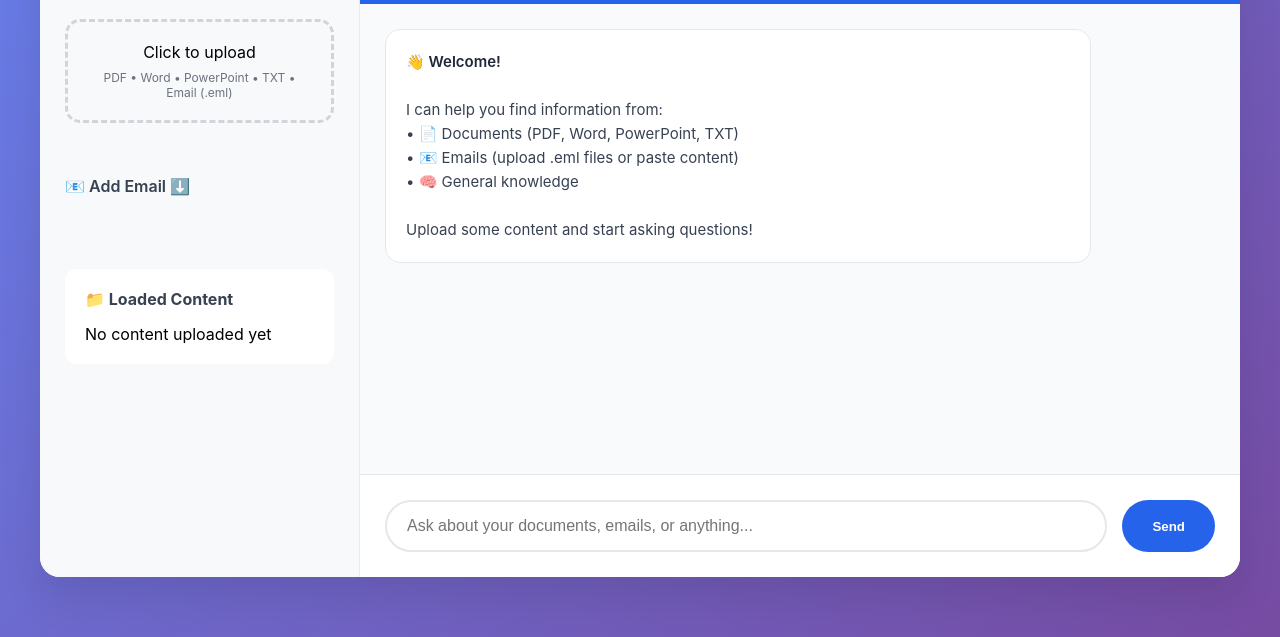
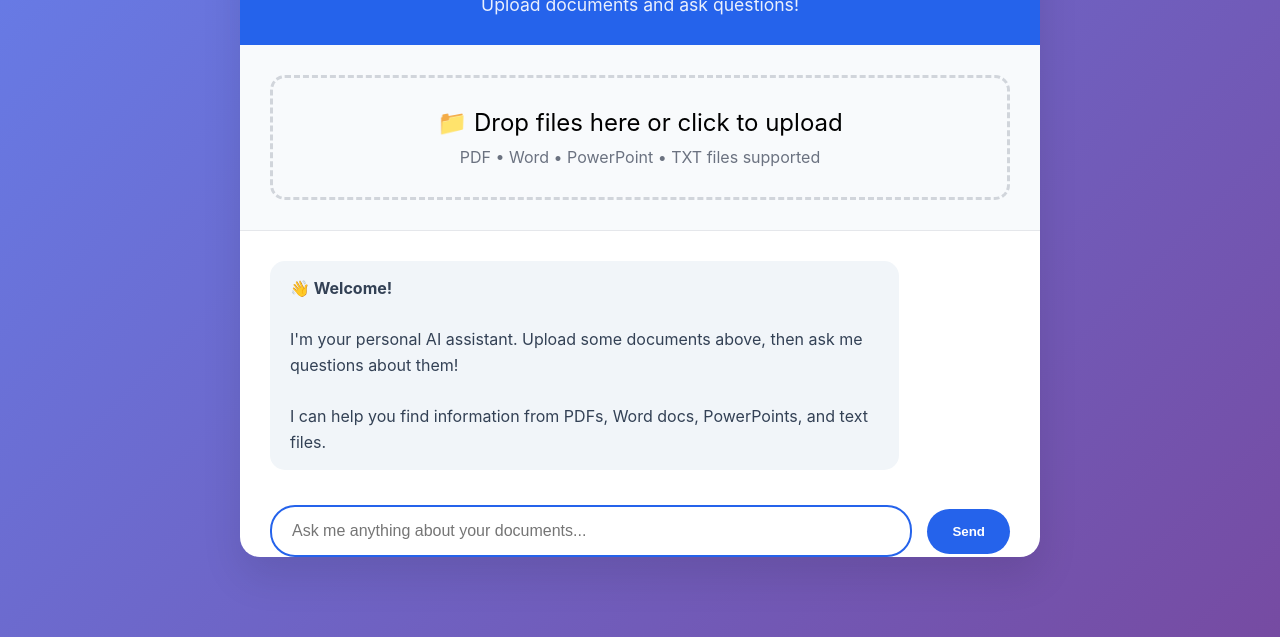
Before and after one commit to adamthackeray/tacit-knowledge-bot, a plain HTML site: page static/index.html in a window 1280 px wide. Shown: the part 163-800 px from the top of the page. Drawn offline with Linux system fonts and the light colour scheme; no server answers.

Commit message:
Add beautiful web interface

```diff
--- a/static/index.html
+++ b/static/index.html
@@ -3,67 +3,100 @@
 <head>
     <meta charset="UTF-8">
     <meta name="viewport" content="width=device-width, initial-scale=1.0">
-    <title>Knowledge Bot</title>
+    <title>Tacit Knowledge Bot</title>
     <style>
         * { margin: 0; padding: 0; box-sizing: border-box; }
 
         body {
             font-family: -apple-system, BlinkMacSystemFont, 'Segoe UI', Roboto, sans-serif;
             background: linear-gradient(135deg, #667eea 0%, #764ba2 100%);
-            height: 100vh;
+            min-height: 100vh;
             display: flex;
+            align-items: center;
             justify-content: center;
-            align-items: center;
+            padding: 20px;
         }
 
         .container {
             background: white;
             border-radius: 20px;
             box-shadow: 0 20px 40px rgba(0,0,0,0.1);
-            width: 95%;
-            max-width: 1200px;
-            height: 85vh;
+            width: 100%;
+            max-width: 800px;
+            height: 80vh;
             display: flex;
+            flex-direction: column;
             overflow: hidden;
         }
 
-        .sidebar {
-            width: 320px;
-            background: #f8f9fa;
-            border-right: 1px solid #e9ecef;
-            padding: 25px;
-            display: flex;
-            flex-direction: column;
-            overflow-y: auto;
+        .header {
+            background: #2563eb;
+            color: white;
+            padding: 30px;
+            text-align: center;
         }
 
-        .main-chat {
+        .header h1 {
+            font-size: 2em;
+            margin-bottom: 10px;
+        }
+
+        .header p {
+            opacity: 0.9;
+            font-size: 1.1em;
+        }
+
+        .main-content {
             flex: 1;
             display: flex;
             flex-direction: column;
         }
 
-        .header {
-            background: #2563eb;
-            color: white;
-            padding: 25px;
-            text-align: center;
-        }
-
-        .chat-messages {
-            flex: 1;
-            padding: 25px;
-            overflow-y: auto;
+        .upload-section {
+            padding: 30px;
+            border-bottom: 1px solid #e5e7eb;
             background: #f8fafc;
         }
 
+        .upload-area {
+            border: 3px dashed #d1d5db;
+            border-radius: 15px;
+            padding: 30px;
+            text-align: center;
+            cursor: pointer;
+            transition: all 0.3s;
+        }
+
+        .upload-area:hover {
+            border-color: #2563eb;
+            background: #f0f9ff;
+        }
+
+        .upload-area.dragover {
+            border-color: #2563eb;
+            background: #eff6ff;
+        }
+
+        .chat-section {
+            flex: 1;
+            display: flex;
+            flex-direction: column;
+            padding: 30px;
+        }
+
+        .messages {
+            flex: 1;
+            overflow-y: auto;
+            margin-bottom: 20px;
+            max-height: 300px;
+        }
+
         .message {
-            margin-bottom: 20px;
-            padding: 20px;
+            margin-bottom: 15px;
+            padding: 15px 20px;
             border-radius: 15px;
             max-width: 85%;
             line-height: 1.6;
-            font-size: 15px;
         }
 
         .user-message {
@@ -73,49 +106,22 @@
         }
 
         .bot-message {
-            background: white;
-            border: 1px solid #e5e7eb;
+            background: #f1f5f9;
+            color: #334155;
             margin-right: auto;
-            color: #374151;
         }
 
-        .bot-message p {
-            margin-bottom: 12px;
-            line-height: 1.7;
-        }
-
-        .bot-message p:last-child {
-            margin-bottom: 0;
-        }
-
-        .bot-message ul, .bot-message ol {
-            margin: 12px 0;
-            padding-left: 20px;
-        }
-
-        .bot-message li {
-            margin-bottom: 6px;
-            line-height: 1.6;
-        }
-
-        .bot-message strong {
-            color: #1f2937;
-            font-weight: 600;
-        }
-
-        .input-area {
-            padding: 25px;
-            background: white;
-            border-top: 1px solid #e5e7eb;
+        .input-container {
             display: flex;
             gap: 15px;
+            align-items: center;
         }
 
         .chat-input {
             flex: 1;
             padding: 15px 20px;
             border: 2px solid #e5e7eb;
-            border-radius: 30px;
+            border-radius: 25px;
             outline: none;
             font-size: 16px;
             transition: border-color 0.3s;
@@ -129,8 +135,8 @@
             background: #2563eb;
             color: white;
             border: none;
-            padding: 15px 30px;
-            border-radius: 30px;
+            padding: 15px 25px;
+            border-radius: 25px;
             cursor: pointer;
             font-weight: 600;
             transition: background 0.3s;
@@ -140,99 +146,9 @@
             background: #1d4ed8;
         }
 
-        .upload-section {
-            margin-bottom: 30px;
-        }
-
-        .section-title {
-            margin-bottom: 15px;
-            color: #374151;
-            font-size: 16px;
-            font-weight: 600;
-        }
-
-        .upload-area {
-            border: 3px dashed #d1d5db;
-            border-radius: 15px;
-            padding: 20px;
-            text-align: center;
-            margin-bottom: 15px;
-            cursor: pointer;
-            transition: all 0.3s;
-        }
-
-        .upload-area:hover {
-            border-color: #2563eb;
-            background: #f0f9ff;
-        }
-
-        .email-form {
-            background: #f8f9fa;
-            border: 2px solid #e9ecef;
-            border-radius: 12px;
-            padding: 20px;
-            margin-bottom: 20px;
-        }
-
-        .email-input {
-            width: 100%;
-            padding: 10px;
-            margin-bottom: 10px;
-            border: 1px solid #d1d5db;
-            border-radius: 6px;
-            font-size: 14px;
-        }
-
-        .email-textarea {
-            width: 100%;
-            padding: 10px;
-            margin-bottom: 15px;
-            border: 1px solid #d1d5db;
-            border-radius: 6px;
-            font-size: 14px;
-            min-height: 100px;
-            resize: vertical;
-        }
-
-        .email-btn {
-            background: #059669;
-            color: white;
-            border: none;
-            padding: 10px 20px;
-            border-radius: 6px;
-            cursor: pointer;
-            font-weight: 600;
-            width: 100%;
-        }
-
-        .email-btn:hover {
-            background: #047857;
-        }
-
-        .file-list {
-            background: white;
-            border-radius: 12px;
-            padding: 20px;
-            margin-top: 20px;
-            max-height: 250px;
-            overflow-y: auto;
-        }
-
-        .file-item {
-            padding: 10px 0;
-            border-bottom: 1px solid #f3f4f6;
-            font-size: 13px;
-            display: flex;
-            align-items: center;
-            gap: 8px;
-        }
-
-        .file-item:last-child {
-            border-bottom: none;
-        }
-
-        #fileInput {
-            display: none;
+        .send-btn:disabled {
+            background: #94a3b8;
+            cursor: not-allowed;
         }
 
         .status {
@@ -240,116 +156,104 @@
             padding: 12px;
             border-radius: 8px;
             font-size: 14px;
+            text-align: center;
         }
 
         .success { background: #d1fae5; color: #065f46; }
         .error { background: #fee2e2; color: #991b1b; }
+        .info { background: #dbeafe; color: #1e40af; }
 
-        .toggle-section {
-            cursor: pointer;
-            padding: 8px 0;
-            user-select: none;
+        #fileInput { display: none; }
+
+        .loading {
+            display: inline-block;
+            width: 20px;
+            height: 20px;
+            border: 3px solid #f3f3f3;
+            border-top: 3px solid #2563eb;
+            border-radius: 50%;
+            animation: spin 1s linear infinite;
         }
 
-        .toggle-section:hover {
-            color: #2563eb;
-        }
-
-        .collapsible {
-            max-height: 0;
-            overflow: hidden;
-            transition: max-height 0.3s ease;
-        }
-
-        .collapsible.open {
-            max-height: 500px;
+        @keyframes spin {
+            0% { transform: rotate(0deg); }
+            100% { transform: rotate(360deg); }
         }
     </style>
 </head>
 <body>
     <div class="container">
-        <div class="sidebar">
-            <h3 style="margin-bottom: 25px; color: #374151; font-size: 18px;">📚 Add Content</h3>
+        <div class="header">
+            <h1>🤖 Tacit Knowledge Bot</h1>
+            <p>Upload documents and ask questions!</p>
+        </div>
 
-            <!-- File Upload Section -->
+        <div class="main-content">
             <div class="upload-section">
-                <div class="section-title toggle-section" onclick="toggleSection('fileSection')">
-                    📄 Upload Files ⬇️
+                <div class="upload-area" onclick="document.getElementById('fileInput').click()">
+                    <div style="font-size: 1.5em; margin-bottom: 10px;">📁 Drop files here or click to upload</div>
+                    <div style="color: #6b7280;">PDF • Word • PowerPoint • TXT files supported</div>
                 </div>
-                <div id="fileSection" class="collapsible open">
-                    <div class="upload-area" onclick="document.getElementById('fileInput').click()">
-                        <div style="font-size: 16px; margin-bottom: 8px;">Click to upload</div>
-                        <div style="font-size: 12px; color: #6b7280;">
-                            PDF • Word • PowerPoint • TXT • Email (.eml)
-                        </div>
-                    </div>
-                    <input type="file" id="fileInput" accept=".pdf,.docx,.doc,.pptx,.ppt,.txt,.eml,.msg" multiple>
-                </div>
+                <input type="file" id="fileInput" accept=".pdf,.docx,.doc,.pptx,.ppt,.txt" multiple>
+                <div id="uploadStatus"></div>
             </div>
 
-            <!-- Email Input Section -->
-            <div class="upload-section">
-                <div class="section-title toggle-section" onclick="toggleSection('emailSection')">
-                    📧 Add Email ⬇️
-                </div>
-                <div id="emailSection" class="collapsible">
-                    <div class="email-form">
-                        <input type="text" id="emailSubject" class="email-input" placeholder="Email Subject">
-                        <input type="email" id="emailFrom" class="email-input" placeholder="From: email@example.com">
-                        <textarea id="emailBody" class="email-textarea" placeholder="Email content..."></textarea>
-                        <button class="email-btn" onclick="submitEmail()">Add Email</button>
+            <div class="chat-section">
+                <div class="messages" id="messages">
+                    <div class="message bot-message">
+                        <strong>👋 Welcome!</strong><br><br>
+                        I'm your personal AI assistant. Upload some documents above, then ask me questions about them!<br><br>
+                        I can help you find information from PDFs, Word docs, PowerPoints, and text files.
                     </div>
                 </div>
-            </div>
 
-            <div id="uploadStatus"></div>
-
-            <div class="file-list">
-                <h4 style="margin-bottom: 15px; color: #374151;">📁 Loaded Content</h4>
-                <div id="documentList">No content uploaded yet</div>
-            </div>
-        </div>
-
-        <div class="main-chat">
-            <div class="header">
-                <h2 style="margin-bottom: 8px;">🤖 Knowledge Bot</h2>
-                <p style="opacity: 0.9; font-size: 16px;">Ask me anything about your uploaded documents and emails!</p>
-            </div>
-
-            <div class="chat-messages" id="chatMessages">
-                <div class="message bot-message">
-                    <strong>👋 Welcome!</strong><br><br>
-                    I can help you find information from:<br>
-                    • 📄 Documents (PDF, Word, PowerPoint, TXT)<br>
-                    • 📧 Emails (upload .eml files or paste content)<br>
-                    • 🧠 General knowledge<br><br>
-                    Upload some content and start asking questions!
+                <div class="input-container">
+                    <input type="text" class="chat-input" id="chatInput" placeholder="Ask me anything about your documents..." onkeypress="handleKeyPress(event)">
+                    <button class="send-btn" id="sendBtn" onclick="sendMessage()">Send</button>
                 </div>
-            </div>
-
-            <div class="input-area">
-                <input type="text" class="chat-input" id="chatInput" placeholder="Ask about your documents, emails, or anything..." onkeypress="handleKeyPress(event)">
-                <button class="send-btn" onclick="sendMessage()">Send</button>
             </div>
         </div>
     </div>
 
     <script>
-        const API_BASE = 'http://127.0.0.1:8000';
+        const API_BASE = window.location.origin;
 
+        // File upload handling
         document.getElementById('fileInput').addEventListener('change', handleFileUpload);
 
-        function toggleSection(sectionId) {
-            const section = document.getElementById(sectionId);
-            section.classList.toggle('open');
+        // Drag and drop
+        const uploadArea = document.querySelector('.upload-area');
+        uploadArea.addEventListener('dragover', handleDragOver);
+        uploadArea.addEventListener('dragleave', handleDragLeave);
+        uploadArea.addEventListener('drop', handleDrop);
+
+        function handleDragOver(e) {
+            e.preventDefault();
+            uploadArea.classList.add('dragover');
+        }
+
+        function handleDragLeave(e) {
+            e.preventDefault();
+            uploadArea.classList.remove('dragover');
+        }
+
+        function handleDrop(e) {
+            e.preventDefault();
+            uploadArea.classList.remove('dragover');
+            const files = e.dataTransfer.files;
+            processFiles(files);
         }
 
         async function handleFileUpload(event) {
             const files = event.target.files;
+            processFiles(files);
+        }
+
+        async function processFiles(files) {
             const statusDiv = document.getElementById('uploadStatus');
 
             for (let file of files) {
-                statusDiv.innerHTML = `<div class="status">⏳ Uploading ${file.name}...</div>`;
+                statusDiv.innerHTML = `<div class="status info">⏳ Uploading ${file.name}...</div>`;
 
                 const formData = new FormData();
                 formData.append('file', file);
@@ -364,7 +268,7 @@
 
                     if (result.status === 'success') {
                         statusDiv.innerHTML = `<div class="status success">✅ ${result.message}</div>`;
-                        loadDocuments();
+                        addMessage(`📄 Uploaded: ${file.name}`, 'bot');
                     } else {
                         statusDiv.innerHTML = `<div class="status error">❌ ${result.message}</div>`;
                     }
@@ -374,84 +278,29 @@
             }
         }
 
-        async function submitEmail() {
-            const subject = document.getElementById('emailSubject').value;
-            const from = document.getElementById('emailFrom').value;
-            const body = document.getElementById('emailBody').value;
-
-            if (!subject || !body) {
-                document.getElementById('uploadStatus').innerHTML = `<div class="status error">❌ Please fill in subject and body</div>`;
-                return;
-            }
-
-            const statusDiv = document.getElementById('uploadStatus');
-            statusDiv.innerHTML = `<div class="status">⏳ Processing email...</div>`;
-
-            const formData = new FormData();
-            formData.append('subject', subject);
-            formData.append('from_email', from || 'unknown@example.com');
-            formData.append('body', body);
-
-            try {
-                const response = await fetch(`${API_BASE}/email`, {
-                    method: 'POST',
-                    body: formData
-                });
-
-                const result = await response.json();
-
-                if (result.status === 'success') {
-                    statusDiv.innerHTML = `<div class="status success">✅ ${result.message}</div>`;
-
-                    // Clear form
-                    document.getElementById('emailSubject').value = '';
-                    document.getElementById('emailFrom').value = '';
-                    document.getElementById('emailBody').value = '';
-
-                    loadDocuments();
-                } else {
-                    statusDiv.innerHTML = `<div class="status error">❌ ${result.message}</div>`;
-                }
-            } catch (error) {
-                statusDiv.innerHTML = `<div class="status error">❌ Error: ${error.message}</div>`;
-            }
-        }
-
-        async function loadDocuments() {
-            try {
-                const response = await fetch(`${API_BASE}/documents`);
-                const data = await response.json();
-
-                const listDiv = document.getElementById('documentList');
-
-                if (data.total_documents === 0) {
-                    listDiv.innerHTML = 'No content uploaded yet';
-                } else {
-                    listDiv.innerHTML = data.documents.map(doc => {
-                        return `<div class="file-item">${doc.icon} ${doc.filename}</div>`;
-                    }).join('');
-                }
-            } catch (error) {
-                console.error('Failed to load documents:', error);
-            }
-        }
-
+        // Chat functionality
         function handleKeyPress(event) {
-            if (event.key === 'Enter') {
+            if (event.key === 'Enter' && !event.shiftKey) {
+                event.preventDefault();
                 sendMessage();
             }
         }
 
         async function sendMessage() {
             const input = document.getElementById('chatInput');
+            const sendBtn = document.getElementById('sendBtn');
             const message = input.value.trim();
 
             if (!message) return;
 
+            // Disable input while processing
+            input.disabled = true;
+            sendBtn.disabled = true;
+            sendBtn.innerHTML = '<div class="loading"></div>';
+
+            // Add user message
             addMessage(message, 'user');
             input.value = '';
-
-            const loadingId = addMessage('🤔 Thinking...', 'bot');
 
             try {
                 const formData = new FormData();
@@ -463,42 +312,22 @@
                 });
 
                 const result = await response.json();
-
-                document.getElementById(loadingId).remove();
-                addMessage(result.answer + (result.source || ''), 'bot');
+                addMessage(result.answer, 'bot');
 
             } catch (error) {
-                document.getElementById(loadingId).remove();
-                addMessage('❌ Sorry, there was an error processing your request.', 'bot');
+                addMessage('Sorry, there was an error processing your request. Please try again.', 'bot');
+            } finally {
+                // Re-enable input
+                input.disabled = false;
+                sendBtn.disabled = false;
+                sendBtn.innerHTML = 'Send';
+                input.focus();
             }
         }
 
-        function formatBotMessage(text) {
-            let formatted = text
-                .replace(/\*\*(.*?)\*\*/g, '<strong>$1</strong>')
-                .replace(/\*(.*?)\*/g, '<em>$1</em>')
-                .replace(/^[-•*]\s+(.+)$/gm, '<li>$1</li>')
-                .replace(/^\d+\.\s+(.+)$/gm, '<li>$1</li>')
-                .replace(/\n\n/g, '</p><p>')
-                .replace(/\n/g, '<br>');
-
-            if (!formatted.includes('<p>')) {
-                formatted = '<p>' + formatted + '</p>';
-            }
-
-            formatted = formatted.replace(/(<li>.*?<\/li>)(?:\s*<li>.*?<\/li>)*/g, function(match) {
-                return '<ul>' + match + '</ul>';
-            });
-
-            return formatted;
-        }
-
         function addMessage(text, sender) {
-            const messagesDiv = document.getElementById('chatMessages');
-            const messageId = 'msg-' + Date.now();
-
+            const messagesDiv = document.getElementById('messages');
             const messageDiv = document.createElement('div');
-            messageDiv.id = messageId;
             messageDiv.className = `message ${sender}-message`;
 
             if (sender === 'bot') {
@@ -509,11 +338,19 @@
 
             messagesDiv.appendChild(messageDiv);
             messagesDiv.scrollTop = messagesDiv.scrollHeight;
-
-            return messageId;
         }
 
-        loadDocuments();
+        function formatBotMessage(text) {
+            return text
+                .replace(/\*\*(.*?)\*\*/g, '<strong>$1</strong>')
+                .replace(/\*(.*?)\*/g, '<em>$1</em>')
+                .replace(/\n/g, '<br>');
+        }
+
+        // Focus on input when page loads
+        window.addEventListener('load', () => {
+            document.getElementById('chatInput').focus();
+        });
     </script>
 </body>
 </html>
```
